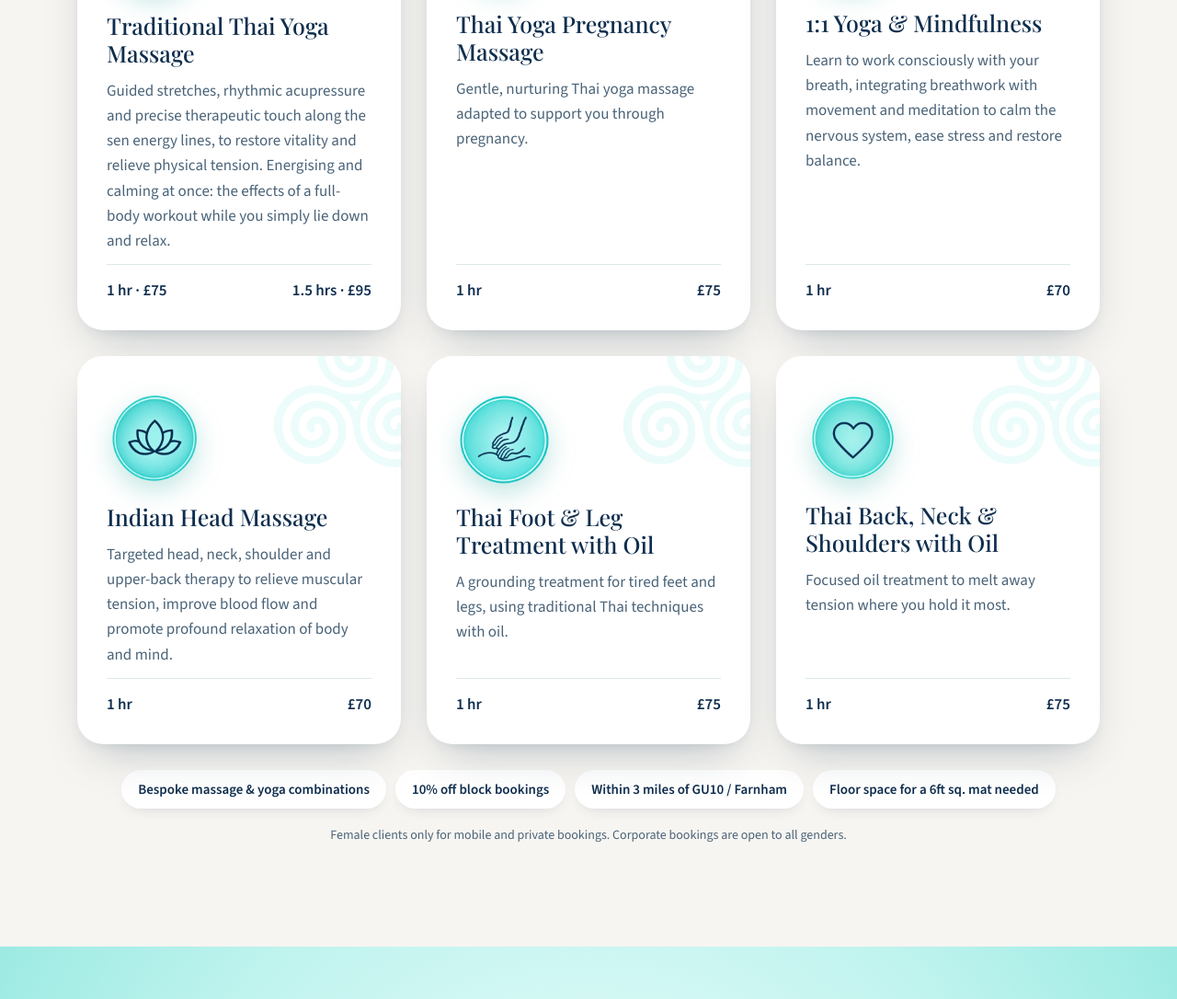
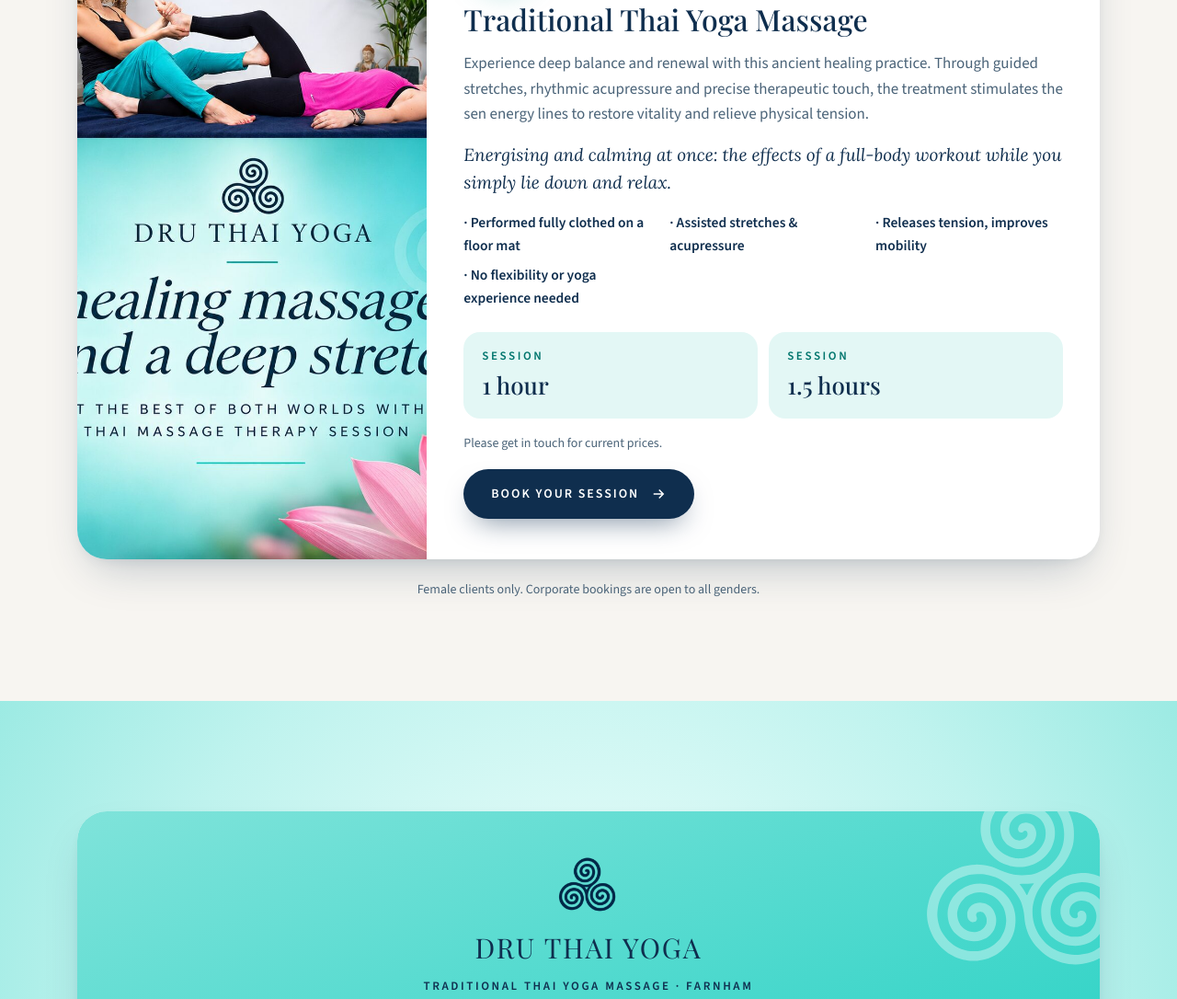
Before and after one commit to ADSolutionsCRM/druthaiyoga-preview, a plain HTML site: page index.html in a window 1280 px wide. Shown: the part 1387-2473 px from the top of the page at 92% size. Drawn offline with nearby package versions, Linux system fonts and the light colour scheme.

Commit message:
Thai yoga massage only: remove yoga and other treatments, hold prices until updated
Co-Authored-By: Claude Opus 5.5 <noreply@anthropic.com>
Claude-Session: https://claude.ai/code/session_01FcxNpTPyxYmMYDq1WFcVGY

```diff
--- a/index.html
+++ b/index.html
@@ -3,7 +3,8 @@
 <head>
 <meta charset="utf-8">
 <meta name="viewport" content="width=device-width, initial-scale=1">
-<title>Dru Thai Yoga — Website Preview</title>
+<title>Dru Thai Yoga · Traditional Thai Yoga Massage in Farnham</title>
+<meta name="description" content="Traditional Thai yoga massage in Farnham, Surrey. Deeply therapeutic bodywork tailored to you.">
 <link rel="preconnect" href="https://fonts.googleapis.com">
 <link rel="preconnect" href="https://fonts.gstatic.com" crossorigin>
 <link href="https://fonts.googleapis.com/css2?family=Lora:ital,wght@0,400;1,400;1,500&family=Playfair+Display:wght@400;500;600&family=Source+Sans+3:wght@400;600&display=swap" rel="stylesheet">
@@ -171,14 +172,15 @@ footer .fb img{width:70px}
 <svg class="spiral" style="width:300px;right:-80px;top:220px;opacity:.28" aria-hidden="true"><use href="#sp"/></svg>
 <div class="wrap hgrid">
 <div class="hcopy">
-<img class="logo" src="img/logo.png" alt="Dru Thai Yoga, Mobile Traditional Thai Massage and 1:1 Yoga in Farnham">
-<p class="tag ital">Deeply therapeutic bodywork tailored to you, in the comfort of your own home.</p>
+<img class="logo" src="img/logo-name.png" alt="Dru Thai Yoga">
+<div class="eyebrow" style="color:var(--navy);margin-top:22px;font-size:14px;letter-spacing:.24em">Traditional Thai Yoga Massage · Farnham</div>
+<p class="tag ital">Deeply therapeutic bodywork, tailored to you.</p>
 <div class="rule"></div>
 <div class="ctas">
 <a class="pill navy" href="#book">Book a session <svg viewBox="0 0 24 24" aria-hidden="true"><path d="M5 12h14M13 6l6 6-6 6"/></svg></a>
 <a class="pill frost" href="#treatments">View treatments</a>
 </div>
-<div class="badges"><span>Mobile · I come to you</span><span>Bespoke treatments</span><span>Female clients only</span></div>
+<div class="badges"><span>Bespoke treatments</span><span>Female clients only</span><span>Farnham GU10</span></div>
 </div>
 <div class="hphoto">
 <div class="frame"><img src="img/sunset-warrior2.jpg" alt="Dru in warrior pose at sunset"></div>
@@ -191,17 +193,27 @@ footer .fb img{width:70px}
 
 <section class="section" id="treatments">
 <div class="wrap">
-<div class="center"><div class="eyebrow">Treatments</div><h2>Care shaped around you</h2><p class="ital" style="margin:0;font-size:20px;color:var(--slate)">Mobile treatment prices. Every session is tailored to you.</p></div>
-<div class="cards">
-<article class="card"><svg class="spiral" aria-hidden="true"><use href="#sp"/></svg><img class="ic" src="img/massage.png" alt=""><h3>Traditional Thai Yoga Massage</h3><p>Guided stretches, rhythmic acupressure and precise therapeutic touch along the sen energy lines, to restore vitality and relieve physical tension. Energising and calming at once: the effects of a full-body workout while you simply lie down and relax.</p><div class="meta"><span>1 hr · £75</span><span>1.5 hrs · £95</span></div></article>
-<article class="card"><svg class="spiral" aria-hidden="true"><use href="#sp"/></svg><img class="ic" src="img/hearts.png" alt=""><h3>Thai Yoga Pregnancy Massage</h3><p>Gentle, nurturing Thai yoga massage adapted to support you through pregnancy.</p><div class="meta"><span>1 hr</span><span>£75</span></div></article>
-<article class="card"><svg class="spiral" aria-hidden="true"><use href="#sp"/></svg><img class="ic" src="img/yoga.png" alt=""><h3>1:1 Yoga &amp; Mindfulness</h3><p>Learn to work consciously with your breath, integrating breathwork with movement and meditation to calm the nervous system, ease stress and restore balance.</p><div class="meta"><span>1 hr</span><span>£70</span></div></article>
-<article class="card"><svg class="spiral" aria-hidden="true"><use href="#sp"/></svg><img class="ic" src="img/lotus-icon.png" alt=""><h3>Indian Head Massage</h3><p>Targeted head, neck, shoulder and upper-back therapy to relieve muscular tension, improve blood flow and promote profound relaxation of body and mind.</p><div class="meta"><span>1 hr</span><span>£70</span></div></article>
-<article class="card"><svg class="spiral" aria-hidden="true"><use href="#sp"/></svg><img class="ic" src="img/massage.png" alt=""><h3>Thai Foot &amp; Leg Treatment with Oil</h3><p>A grounding treatment for tired feet and legs, using traditional Thai techniques with oil.</p><div class="meta"><span>1 hr</span><span>£75</span></div></article>
-<article class="card"><svg class="spiral" aria-hidden="true"><use href="#sp"/></svg><img class="ic" src="img/heart.png" alt=""><h3>Thai Back, Neck &amp; Shoulders with Oil</h3><p>Focused oil treatment to melt away tension where you hold it most.</p><div class="meta"><span>1 hr</span><span>£75</span></div></article>
+<div class="center"><div class="eyebrow">The treatment</div><h2>One treatment, done deeply</h2><p class="ital" style="margin:0;font-size:20px;color:var(--slate)">Every session is tailored to you and how your body feels on the day.</p></div>
+<div class="fcard" style="margin-top:52px;flex-wrap:wrap;align-items:stretch">
+<div style="flex:1 1 380px;min-width:0;position:relative;min-height:420px"><img src="img/post-stretch.jpg" alt="Thai yoga massage: a healing massage and a deep stretch" style="position:absolute;inset:0;width:100%;height:100%;object-fit:cover;object-position:50% 20%"></div>
+<div style="flex:999 1 440px;min-width:0;padding:44px 40px;display:flex;flex-direction:column;gap:16px;position:relative;overflow:hidden">
+<svg class="spiral" style="width:200px;right:-50px;top:-50px;fill:var(--tq);opacity:.08" aria-hidden="true"><use href="#sp"/></svg>
+<img src="img/massage.png" alt="" style="width:88px;filter:drop-shadow(0 10px 14px rgba(0,150,140,.25))">
+<h3 class="serif" style="margin:0;font-size:32px;line-height:1.15">Traditional Thai Yoga Massage</h3>
+<p style="margin:0;color:var(--slate)">Experience deep balance and renewal with this ancient healing practice. Through guided stretches, rhythmic acupressure and precise therapeutic touch, the treatment stimulates the sen energy lines to restore vitality and relieve physical tension.</p>
+<p class="ital" style="margin:0;font-size:19px">Energising and calming at once: the effects of a full-body workout while you simply lie down and relax.</p>
+<ul style="margin:0;padding:0;list-style:none;display:grid;grid-template-columns:repeat(auto-fit,minmax(200px,1fr));gap:8px 20px;font-weight:600;font-size:15.5px">
+<li>· Performed fully clothed on a floor mat</li><li>· Assisted stretches &amp; acupressure</li><li>· Releases tension, improves mobility</li><li>· No flexibility or yoga experience needed</li>
+</ul>
+<div style="display:flex;flex-wrap:wrap;gap:12px;margin-top:8px">
+<div style="flex:1 1 160px;background:#E3F7F5;border-radius:18px;padding:16px 20px"><div class="eyebrow">Session</div><div class="serif" style="font-size:26px">1 hour</div></div>
+<div style="flex:1 1 160px;background:#E3F7F5;border-radius:18px;padding:16px 20px"><div class="eyebrow">Session</div><div class="serif" style="font-size:26px">1.5 hours</div></div>
 </div>
-<div class="also"><span>Bespoke massage &amp; yoga combinations</span><span>10% off block bookings</span><span>Within 3 miles of GU10 / Farnham</span><span>Floor space for a 6ft sq. mat needed</span></div>
-<p class="small" style="text-align:center;margin:18px 0 0">Female clients only for mobile and private bookings. Corporate bookings are open to all genders.</p>
+<p class="small" style="margin:0">Please get in touch for current prices.</p>
+<a class="pill navy" href="#book" style="align-self:flex-start">Book your session <svg viewBox="0 0 24 24" aria-hidden="true"><path d="M5 12h14M13 6l6 6-6 6"/></svg></a>
+</div>
+</div>
+<p class="small" style="text-align:center;margin:22px 0 0">Female clients only. Corporate bookings are open to all genders.</p>
 </div>
 </section>
 
@@ -213,7 +225,7 @@ footer .fb img{width:70px}
 <svg class="spiral" aria-hidden="true"><use href="#sp"/></svg>
 <img src="img/symbol.png" alt="">
 <div class="t">DRU THAI YOGA</div>
-<div class="d">Mobile Traditional Thai Massage &amp; 1:1 Yoga in Farnham</div>
+<div class="d">Traditional Thai Yoga Massage · Farnham</div>
 </div>
 <div class="fphoto">
 <svg class="w" style="top:-1px" viewBox="0 0 1000 70" preserveAspectRatio="none" aria-hidden="true"><path d="M0,0 L1000,0 L1000,18 C760,70 300,-10 0,52Z" fill="#3ED5C9"/></svg>
@@ -223,10 +235,10 @@ footer .fb img{width:70px}
 <div class="fbody">
 <div style="max-width:760px;text-align:center;display:flex;flex-direction:column;gap:12px"><div class="eyebrow">What is Thai yoga massage?</div><p style="margin:0">An ancient healing practice performed fully clothed on a comfortable floor mat. Using assisted stretches and acupressure, it helps release tension, improve mobility and support the body’s natural energy flow.</p><p class="ital" style="margin:0;font-size:19px">More than relaxation: a deeply therapeutic treatment for body and mind. Most clients leave feeling lighter, looser and deeply relaxed.</p><p style="margin:0;color:var(--slate)">No prior yoga experience or flexibility is needed. Treatments can be adapted for stiffness, joint discomfort or limited mobility.</p></div>
 <div class="flist">
-<div class="fitem"><img src="img/lotus-icon.png" alt=""><div><b>Traditional Thai Massage</b><i>Deeply therapeutic, restorative bodywork</i></div></div>
-<div class="fitem"><img src="img/lotus-icon.png" alt=""><div><b>1:1 Yoga</b><i>Personalised, supportive guidance for strength, mobility and wellbeing</i></div></div>
+<div class="fitem"><img src="img/lotus-icon.png" alt=""><div><b>Deeply therapeutic</b><i>Restorative bodywork for body and mind</i></div></div>
+<div class="fitem"><img src="img/lotus-icon.png" alt=""><div><b>Tailored to you</b><i>Adapted for stiffness, joint discomfort or limited mobility</i></div></div>
 </div>
-<div class="tags"><span>Mobile</span><span>Bespoke treatments</span><span>Female clients only</span></div>
+<div class="tags"><span>Bespoke treatments</span><span>Female clients only</span></div>
 <a class="pill navy" href="#book">Book your session <svg viewBox="0 0 24 24" aria-hidden="true"><path d="M5 12h14M13 6l6 6-6 6"/></svg></a>
 
 </div>
@@ -245,7 +257,7 @@ footer .fb img{width:70px}
 <div class="steps" style="margin-top:20px">
 <div class="step"><div class="n">01</div><h3>Enquire</h3><p>Tell Dru what you need and when suits you.</p></div>
 <div class="step"><div class="n">02</div><h3>Tailor</h3><p>Your session is shaped around you.</p></div>
-<div class="step"><div class="n">03</div><h3>Relax</h3><p>Dru comes to you. No travel, no rush.</p></div>
+<div class="step"><div class="n">03</div><h3>Relax</h3><p>Lie back, breathe, and let the session unfold. No rush.</p></div>
 </div>
 </div>
 </div>
@@ -284,7 +296,6 @@ footer .fb img{width:70px}
 <div class="eyebrow" style="margin-top:44px">Story highlights</div>
 <div class="hls">
 <a class="hl" href="https://www.instagram.com/druthaiyoga/"><img src="img/lotus-icon.png" alt=""><span>Reviews</span></a>
-<a class="hl" href="https://www.instagram.com/druthaiyoga/"><img src="img/yoga.png" alt=""><span>Yoga</span></a>
 <a class="hl" href="https://www.instagram.com/druthaiyoga/"><img src="img/massage.png" alt=""><span>Thai Massage</span></a>
 <a class="hl" href="https://www.instagram.com/druthaiyoga/"><img src="img/hearts.png" alt=""><span>Mother's Day</span></a>
 <a class="hl" href="https://www.instagram.com/druthaiyoga/"><img src="img/heart.png" alt=""><span>Charity</span></a>
@@ -304,12 +315,12 @@ footer .fb img{width:70px}
 <p class="ital" style="margin:0;font-size:20px">Get in touch for a friendly chat and begin your restorative journey.</p>
 <div class="contact"><a href="tel:+447359185626" style="text-decoration:none">07359 185626</a><a href="mailto:druthaiyoga@gmail.com" style="text-decoration:none">druthaiyoga@gmail.com</a><a href="https://www.instagram.com/druthaiyoga/" style="text-decoration:none">@druthaiyoga</a></div>
 <div style="display:flex;flex-direction:column;gap:4px"><div class="eyebrow">Schedule</div><span>Monday &amp; Tuesday · 09:30–14:30</span><span>Thursday &amp; Friday · 09:30–14:30</span><span class="ital">Additional hours upon request</span></div>
-<div style="display:flex;flex-direction:column;gap:4px"><div class="eyebrow">Location</div><span>Farnham GU10 &amp; surrounding areas within a 3 mile radius</span></div>
+<div style="display:flex;flex-direction:column;gap:4px"><div class="eyebrow">Location</div><span>Farnham GU10, Surrey</span></div>
 </div>
 <form id="enq">
 <label>Name<input type="text" name="name" autocomplete="name"></label>
 <label>Phone or email<input type="text" name="contact"></label>
-<label>Treatment<select name="treatment"><option>Traditional Thai Yoga Massage</option><option>Thai Yoga Pregnancy Massage</option><option>1:1 Yoga &amp; Mindfulness</option><option>Indian Head Massage</option><option>Thai Foot &amp; Leg Treatment</option><option>Thai Back, Neck &amp; Shoulders</option><option>Bespoke combination</option><option>Not sure yet</option></select></label>
+<label>Session<select name="treatment"><option>Thai Yoga Massage · 1 hour</option><option>Thai Yoga Massage · 1.5 hours</option><option>Corporate / event booking</option><option>Not sure yet</option></select></label>
 <label>Preferred days / times<input type="text" name="when"></label>
 <label class="full">Message<textarea name="msg" rows="4"></textarea></label>
 <button class="pill navy full" type="submit">Send enquiry by email</button>
@@ -320,13 +331,13 @@ footer .fb img{width:70px}
 
 <footer>
 <div class="wrap">
-<div class="fb"><img src="img/profile.png" alt=""><div><div class="serif" style="font-size:20px;letter-spacing:.06em">DRU THAI YOGA</div><div class="small">Mobile Traditional Thai Massage &amp; 1:1 Yoga in Farnham</div></div></div>
+<div class="fb"><img src="img/profile.png" alt=""><div><div class="serif" style="font-size:20px;letter-spacing:.06em">DRU THAI YOGA</div><div class="small">Traditional Thai Yoga Massage in Farnham</div></div></div>
 <div class="small">© Dru Thai Yoga · <a href="https://www.instagram.com/druthaiyoga/">Instagram</a></div>
 </div>
 </footer>
 <script>
 document.getElementById('enq').addEventListener('submit',function(e){e.preventDefault();var f=e.target,v=function(n){return (f.elements[n].value||'').trim()};
-var body='Name: '+v('name')+'\nContact: '+v('contact')+'\nTreatment: '+v('treatment')+'\nPreferred days/times: '+v('when')+'\n\n'+v('msg');
+var body='Name: '+v('name')+'\nContact: '+v('contact')+'\nSession: '+v('treatment')+'\nPreferred days/times: '+v('when')+'\n\n'+v('msg');
 window.location.href='mailto:druthaiyoga@gmail.com?subject='+encodeURIComponent('Booking enquiry: '+v('treatment'))+'&body='+encodeURIComponent(body);
 document.getElementById('fnote').textContent='Your email app should open with the enquiry ready to send. If not, email druthaiyoga@gmail.com or call 07359 185626.';});
 </script>
```
Also changed, not shown: img/logo-name.png (added), img/logo.png (deleted), img/yoga.png (deleted).
